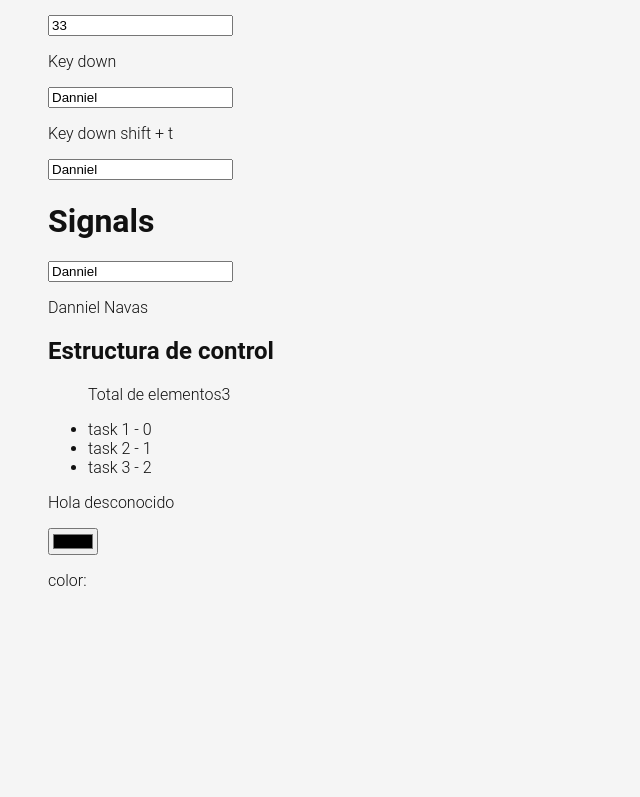
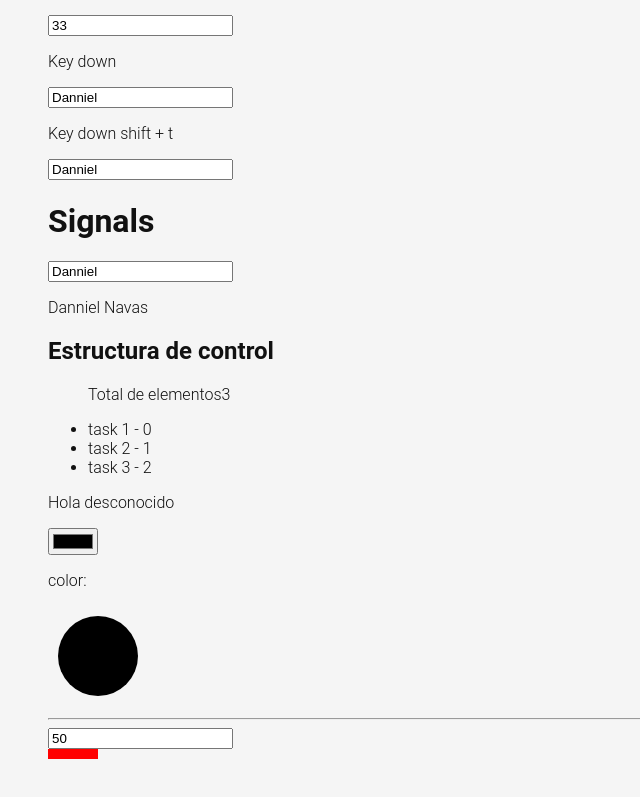
Before and after one commit to DannielNavas/todoapp, an Angular app: page /labs in a window 1280 px wide. Shown: the part 1172-1969 px from the top of the page, without its empty margins (0-640 px from the left). Before the commit the page ends 1826 px from the top, so only its background shows below. Built offline with nearby package versions, Linux system fonts and the light colour scheme.

Commit message:
✨ Add box element with dynamic width and color

```diff
--- a/src/app/pages/labs/labs.component.css
+++ b/src/app/pages/labs/labs.component.css
@@ -1,3 +1,8 @@
 .container {
     padding: 3rem;
 }
+.box {
+  height: 10px;
+  display: block;
+  background-color: red;
+}
--- a/src/app/pages/labs/labs.component.html
+++ b/src/app/pages/labs/labs.component.html
@@ -52,4 +52,12 @@
 
   <p>color: {{ colorControl.value }}</p>
 
+  <svg width="100" height="100">
+    <circle cx="50" cy="50" r="40" [attr.fill]="colorControl.value" />
+  </svg>
+
+  <hr />
+
+  <input type="number" [formControl]="widthCntrl" >
+  <span class="box" [style.width.px]="widthCntrl.value"></span>
 </div>
--- a/src/app/pages/labs/labs.component.ts
+++ b/src/app/pages/labs/labs.component.ts
@@ -28,7 +28,10 @@ export class LabsComponent {
     { name: 'task 3', done: false },
   ]);
 
-  colorControl = new FormControl()
+  colorControl = new FormControl();
+  widthCntrl = new FormControl(50, {
+    nonNullable: true,
+  });
 
   constructor() {
     this.colorControl.valueChanges.subscribe((value) => {
```
